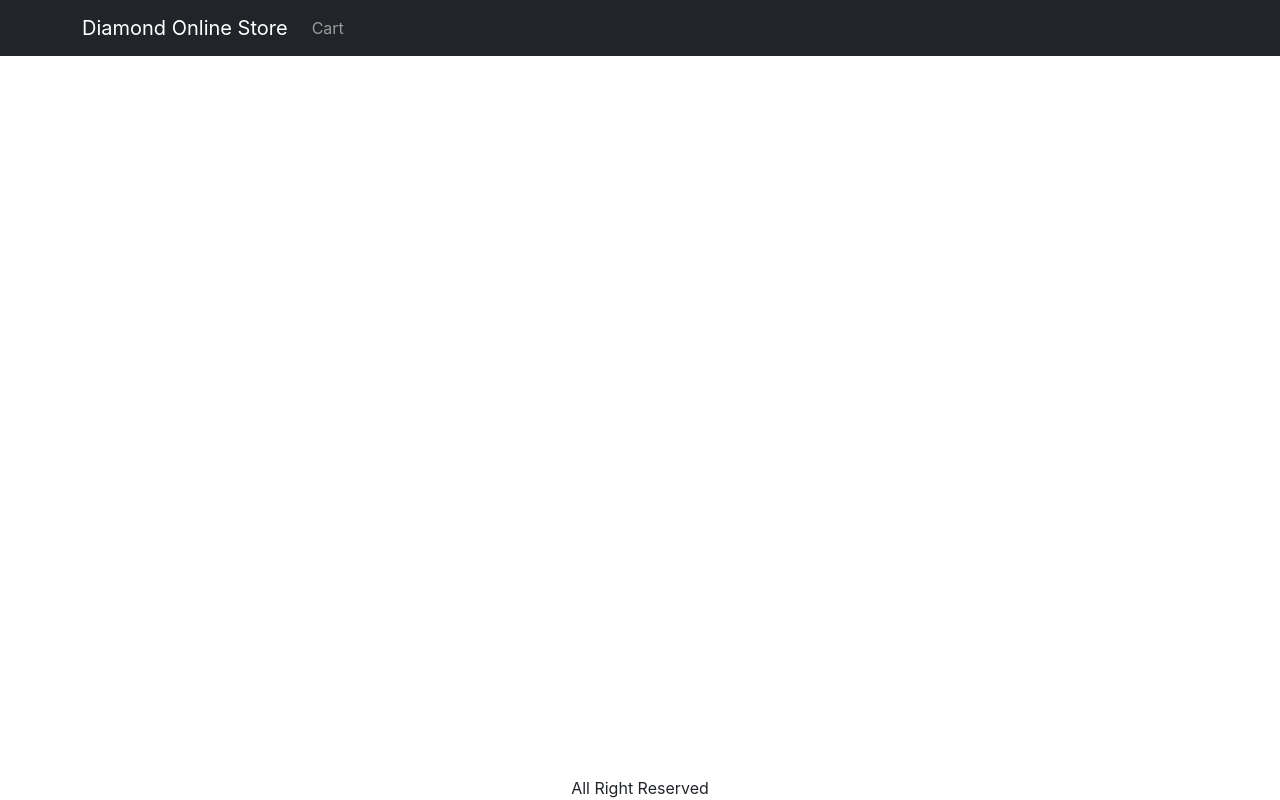
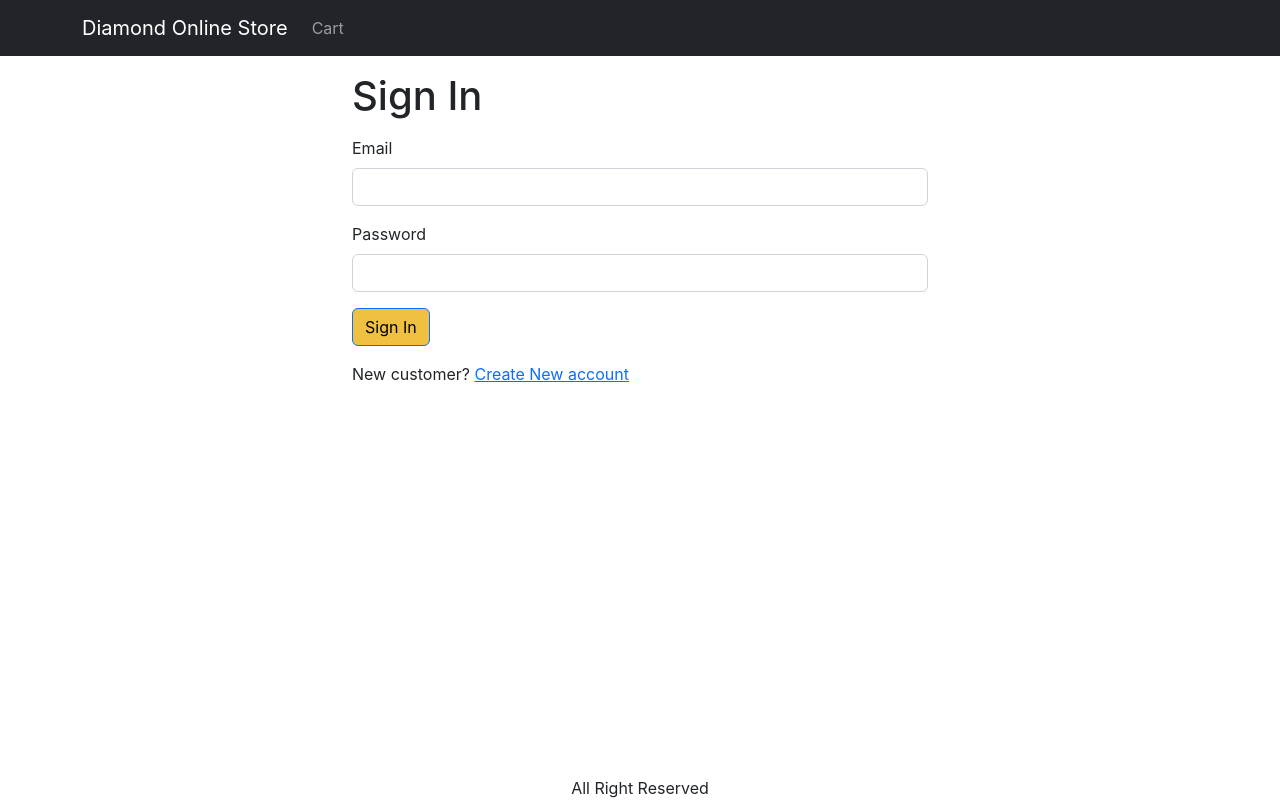
Before and after one commit to rehansaboor11879/sofToo-Project, a React (Create React App) app in the folder Diamond-online-store/e_commerce_frontend/: page /signin in a window 1280 px wide. Built offline with nearby package versions, Linux system fonts and the light colour scheme.

Commit message:
Add Sign In Screen

```diff
--- a/Diamond-online-store/e_commerce_frontend/src/App.js
+++ b/Diamond-online-store/e_commerce_frontend/src/App.js
@@ -8,6 +8,7 @@
 import { Store } from './Store';
 import { Link } from 'react-router-dom';
 import CartScreen from './screen/CartScreen';
+import SignInScreen from './screen/SignInScreen';
 
 const App = () => {
   const { state } = useContext(Store);
@@ -39,6 +40,7 @@
             <Routes>
               <Route path="/product/:slug" element={<ProductScreen />} />
               <Route path="/cart" element={<CartScreen />} />
+              <Route path="/signin" element={<SignInScreen />} />
               <Route path="/" element={<HomeScreen />} />
             </Routes>
           </Container>
--- a/Diamond-online-store/e_commerce_frontend/src/index.css
+++ b/Diamond-online-store/e_commerce_frontend/src/index.css
@@ -50,3 +50,7 @@
 .img-thumbnail {
   height: 80px;
 }
+
+.small-container {
+  max-width: 600px;
+}
--- /dev/null
+++ b/Diamond-online-store/e_commerce_frontend/src/screen/SignInScreen.js
@@ -0,0 +1,37 @@
+import React from 'react';
+import { Button, Container, Form } from 'react-bootstrap';
+import { Helmet } from 'react-helmet-async';
+import { Link, useLocation } from 'react-router-dom';
+
+const SignInScreen = () => {
+  const { search } = useLocation();
+  const redirectInUrl = new URLSearchParams(search).get('redirect');
+  const redirect = redirectInUrl ? redirectInUrl : '/';
+  return (
+    <Container className="small-container">
+      <Helmet>
+        <title>Sign In</title>
+      </Helmet>
+      <h1 className="my-3">Sign In</h1>
+      <Form>
+        <Form.Group className="mb-3" controlId="email">
+          <Form.Label>Email</Form.Label>
+          <Form.Control type="email" required />
+        </Form.Group>
+        <Form.Group className="mb-3" controlId="password">
+          <Form.Label>Password</Form.Label>
+          <Form.Control type="password" required />
+        </Form.Group>
+        <div className="mb-3">
+          <Button type="submit">Sign In</Button>
+        </div>
+        <div className="mb-3">
+          New customer?{' '}
+          <Link to={`/signup?redirect${redirect}`}>Create New account</Link>
+        </div>
+      </Form>
+    </Container>
+  );
+};
+
+export default SignInScreen;
```
Also changed, not shown: 1 other file (tests, documents, lock files or other folders).
